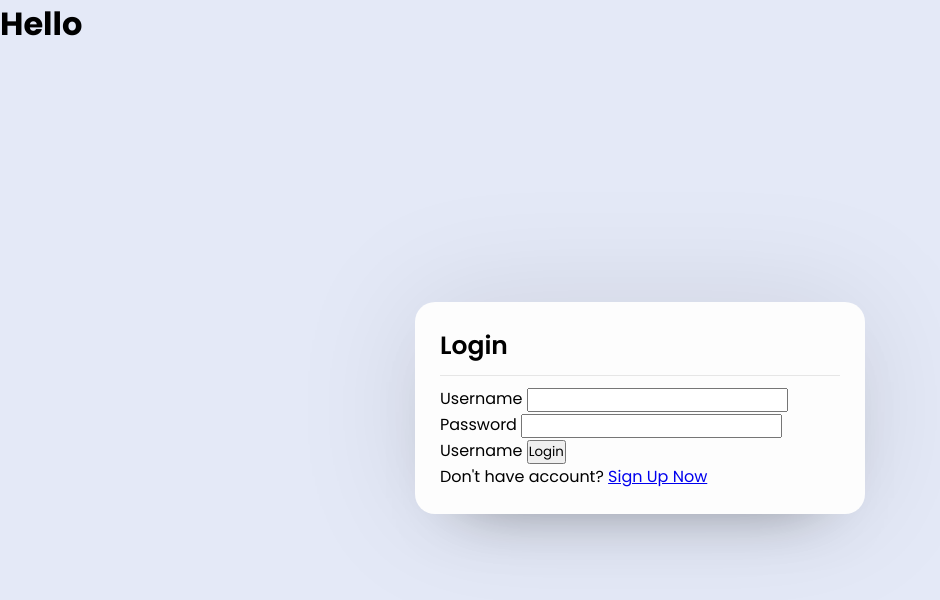
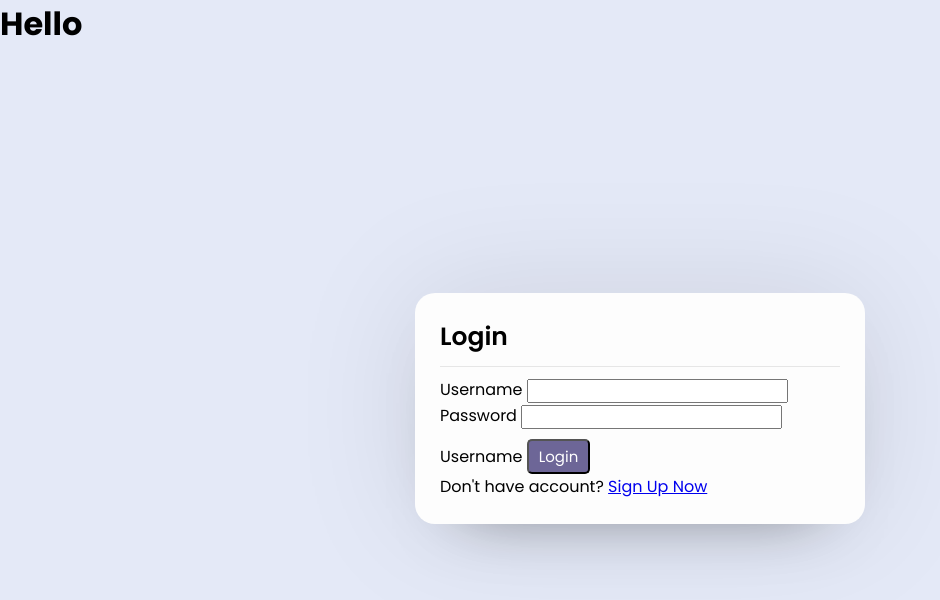
Before and after one commit to evakarka/API-CHART, a PHP site: page / in a window 1280 px wide. Shown: the top 600 px of the page, without its empty margins (0-940 px from the left). Run offline with PHP 8.4, Linux system fonts and the light colour scheme.

Commit message:
update index and style

```diff
--- a/index.html
+++ b/index.html
@@ -30,7 +30,7 @@
 
             <div class="field">
                 <label for="username">Username</label>
-                <input type="submit" class="btm" name="submit" value="Login" required>
+                <input type="submit" class="btn" name="submit" value="Login" required>
             </div>
             <div class="links">
                 Don't have account? <a href="register.html">Sign Up Now</a>
--- a/style.css
+++ b/style.css
@@ -68,3 +68,6 @@ body{
 .sumbit{
     width: 100%;
 }
+.link{
+    margin-bottom: 15px;
+}
```
